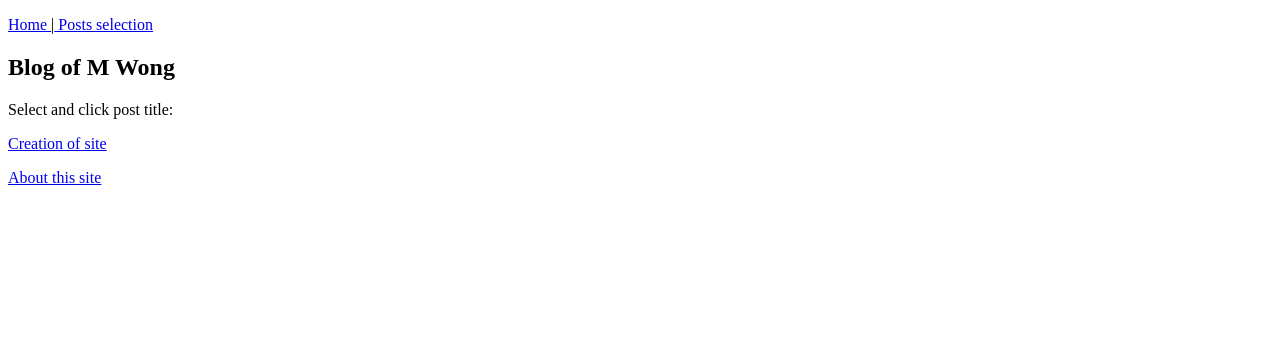
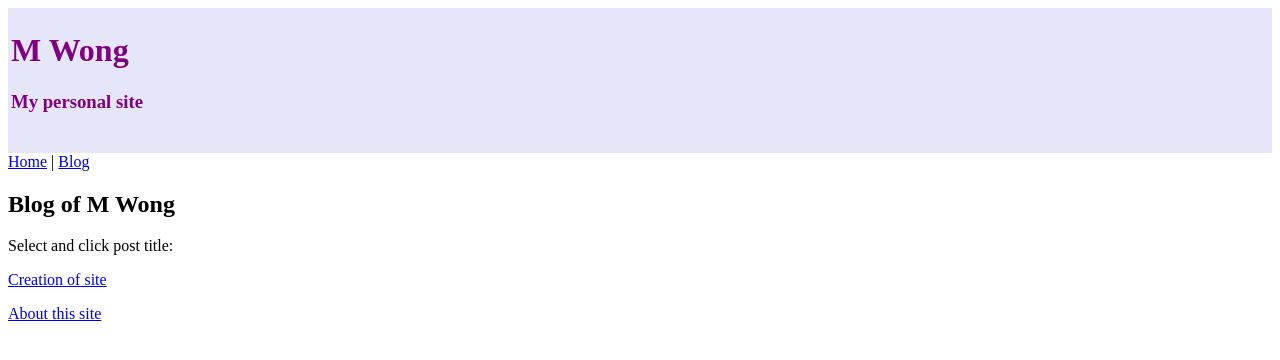
Before and after one commit to mwongau/next-site, a Next.js app: page /mysite/posts in a window 1280 px wide. Shown: the top 360 px of the page. Built offline with nearby package versions, Linux system fonts and the light colour scheme.

Commit message:
18-12-24

```diff
--- a/app/layout.js
+++ b/app/layout.js
@@ -1,5 +1,7 @@
 import { Geist, Geist_Mono } from "next/font/google";
 //import "./globals.css";
+import Link from 'next/link'
+import styles from './page.module.css'
 
 const geistSans = Geist({
   variable: "--font-geist-sans",
@@ -22,6 +24,14 @@ export default function RootLayout({ children }) {
       <body
         className={`${geistSans.variable} ${geistMono.variable} antialiased`}
       >
+	    <div className={styles.header}>
+        <h1> M Wong</h1>
+	    <h3>My personal site</h3>
+	    <br />
+	    </div>
+		<div className={styles.nav}>
+		<Link href= '/'>Home</Link> | <Link href='/posts'>Blog</Link>
+		</div>
         {children}
       </body>
     </html>
--- a/app/posts/page.js
+++ b/app/posts/page.js
@@ -3,8 +3,7 @@ import Link from 'next/link';
 export default function Page() {
   return (
     <>
-      <p><Link href="/"> Home </Link> |
-	  <Link href="/posts"> Posts selection </Link></p>
+
 	  <h2>Blog of M Wong</h2>
 
 	  <p>Select and click post title:</p>
--- a/app/posts/post1/page.js
+++ b/app/posts/post1/page.js
@@ -3,8 +3,6 @@ import Link from 'next/link';
 export default function Page() {
   return (
     <>
-	  <p><Link href="/"> Home </Link> |
-	  <Link href="/posts"> Posts selection </Link></p>
 	  <h3>Title: Creation of site</h3>
 	  <p>Date: 13-12-2024</p>
 	  <p>This site was created on 13-12-2024.</p>
--- a/app/posts/post2/page.js
+++ b/app/posts/post2/page.js
@@ -3,8 +3,6 @@ import Link from 'next/link';
 export default function Page() {
   return (
     <>
-	  <p><Link href="/"> Home </Link> |
-	  <Link href="/posts"> Posts selection </Link></p>
       <br />
 	  <h3>Title: About this site</h3>
 	  <p>Date: 13-12-2024</p>
```
Also changed, not shown: app/page.js (+4 -9 lines), app/page.module.css (+4 -4 lines).
